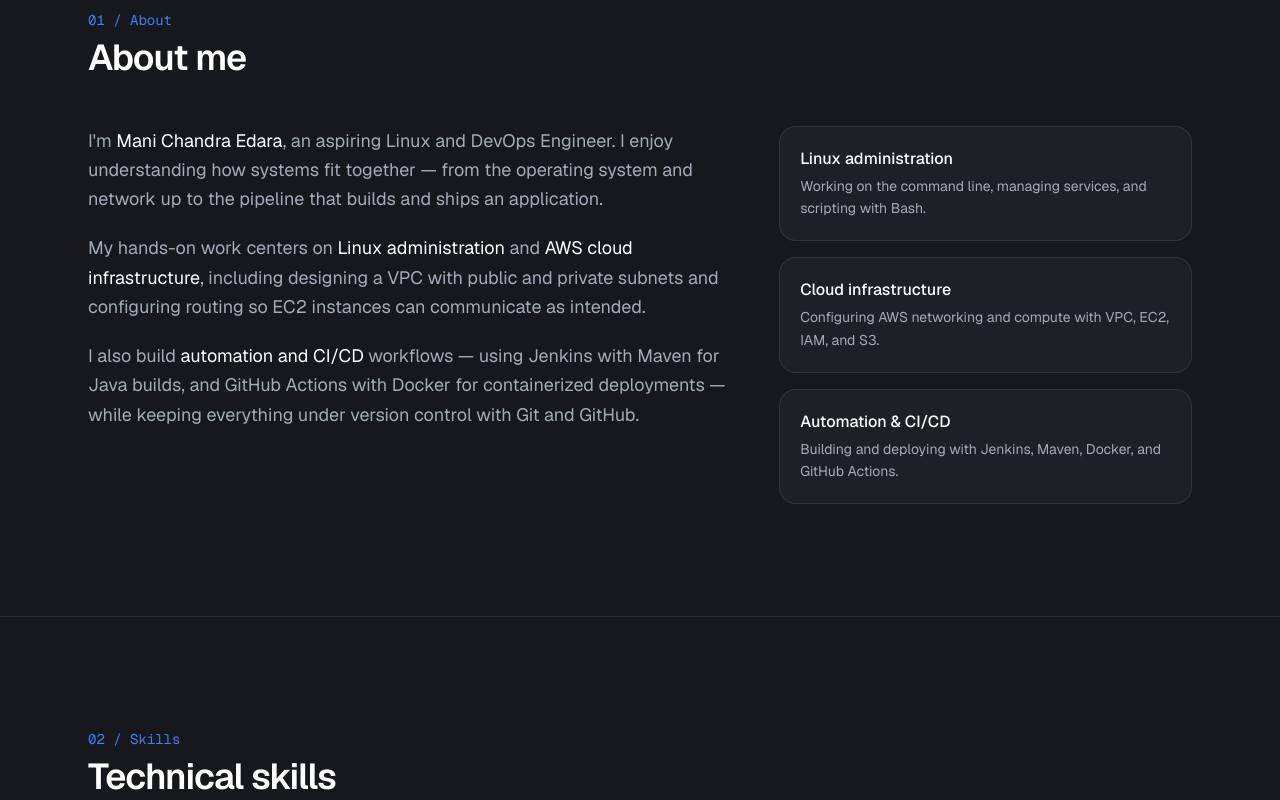
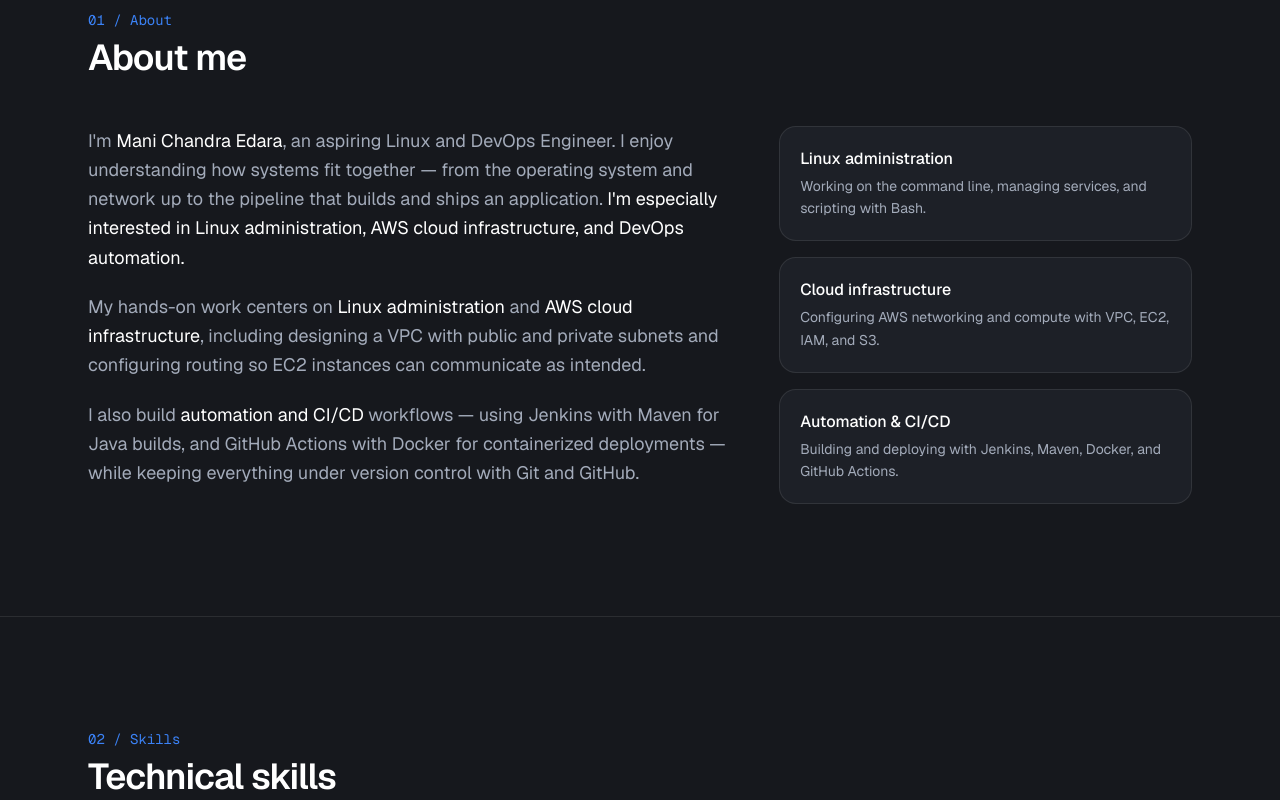
Before and after one commit to Chandra73820/mani-chandra-devops-portfolio-9v, a Next.js app: page / in a window 1280 px wide. Shown: the part 740-1540 px from the top of the page. Built offline with nearby package versions, Linux system fonts and the light colour scheme.

Commit message:
Highlight Linux, AWS, and DevOps interests in About section

```diff
--- a/components/about.tsx
+++ b/components/about.tsx
@@ -17,7 +17,10 @@ export function About() {
             <p>
               {"I'm "}
               <span className="text-foreground">Mani Chandra Edara</span>
-              {', an aspiring Linux and DevOps Engineer. I enjoy understanding how systems fit together — from the operating system and network up to the pipeline that builds and ships an application.'}
+              {', an aspiring Linux and DevOps Engineer. I enjoy understanding how systems fit together — from the operating system and network up to the pipeline that builds and ships an application. '}
+              <span className="text-foreground">
+                {"I'm especially interested in Linux administration, AWS cloud infrastructure, and DevOps automation."}
+              </span>
             </p>
             <p>
               {'My hands-on work centers on '}
```
